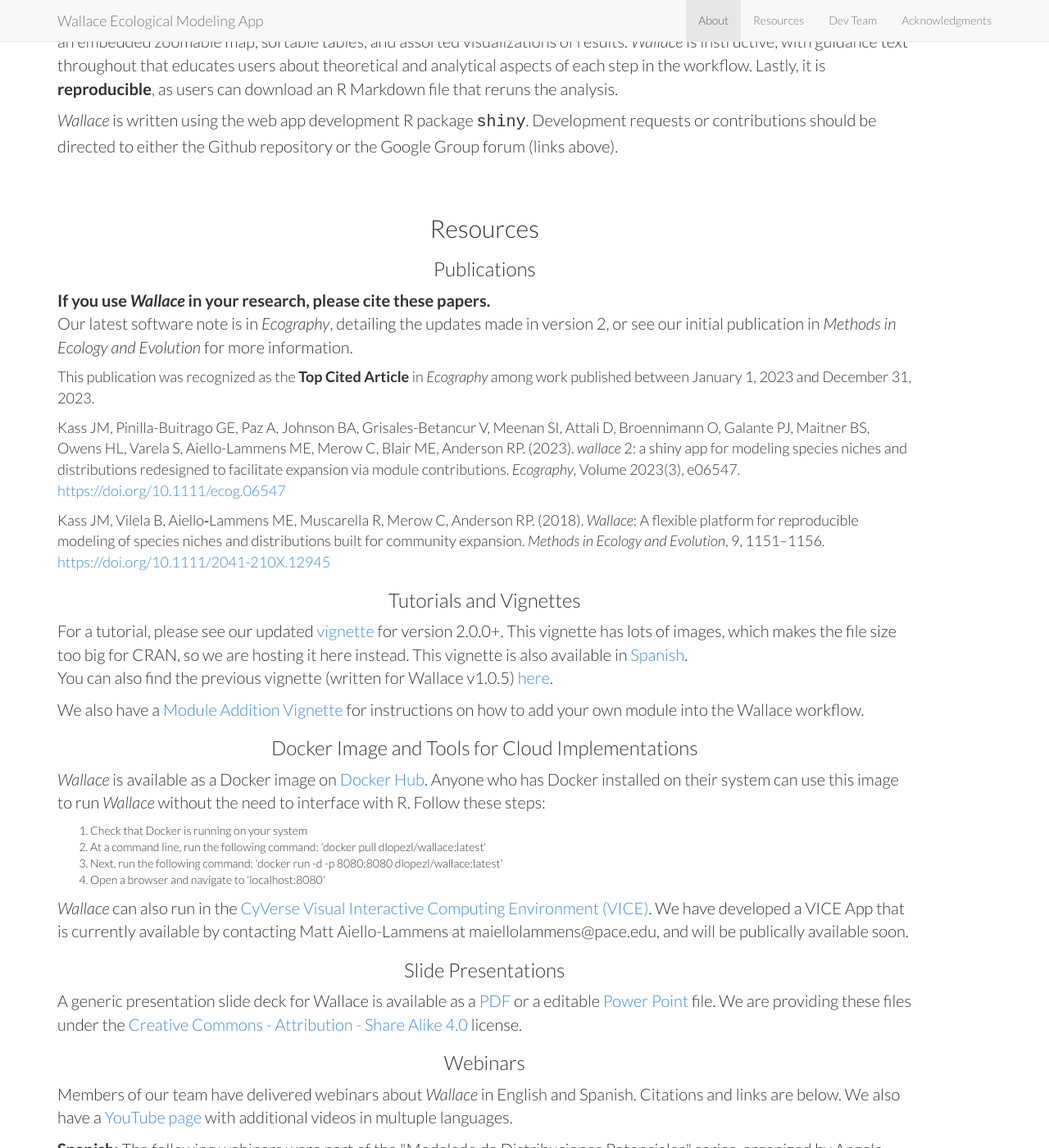
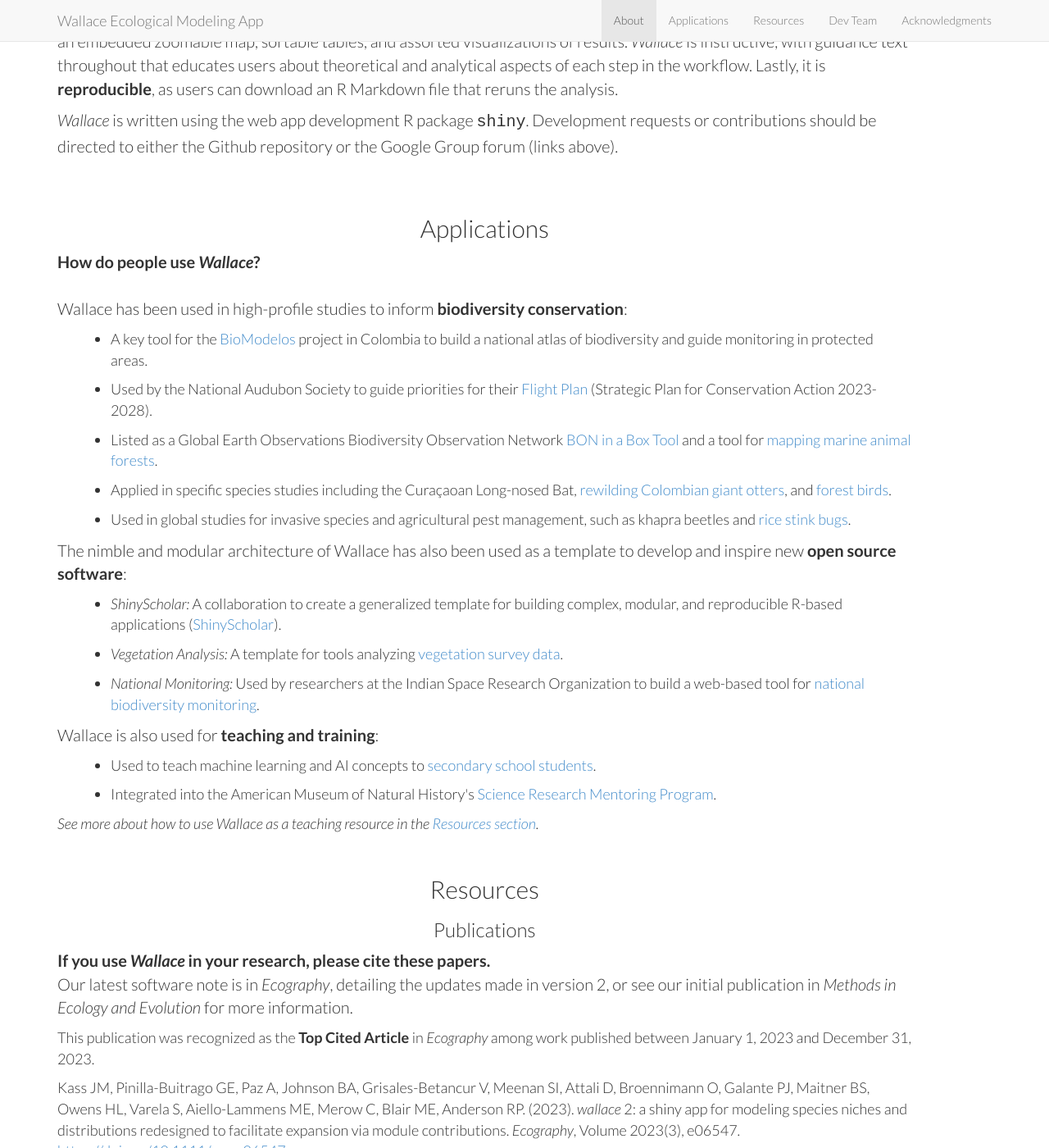
Before and after one commit to wallaceEcoMod/wallaceecomod.github.io, a Jekyll site: the page built from index.html, in a window 1280 px wide and 1400 px high, scrolled down 1123 px. Shown: the whole window at 82% size. Built offline with Jekyll 4.4.1, drawn with Linux system fonts in a browser that asks for light colours.

Commit message:
Add applications section

```diff
--- /dev/null
+++ b/_includes/applications.html
@@ -0,0 +1,66 @@
+<section id="applications" class="container content-section text-center">
+  <div class="row">
+    <div class="col-lg-11 col-lg-offset-0">
+      <br/>
+      <h2>Applications</h2>
+
+      <p style="font-size:20px" align="left">
+        <b>How do people use <i>Wallace</i>?</b>
+        <br/>
+        <br/>
+        Wallace has been used in high-profile studies to inform <b>biodiversity conservation</b>:
+      </p>
+
+      <ul style="font-size:18px; text-align:left; list-style-type: disc; margin-left: 25px;">
+        <li style="margin-bottom: 10px;">
+          A key tool for the <a href="https://biomodelos.humboldt.org.co/en" target="_blank">BioModelos</a> project in Colombia to build a national atlas of biodiversity and guide monitoring in protected areas.
+        </li>
+        <li style="margin-bottom: 10px;">
+          Used by the National Audubon Society to guide priorities for their <a href="https://www.audubon.org/about/welcome-flight-plan" target="_blank">Flight Plan</a> (Strategic Plan for Conservation Action 2023-2028).
+        </li>
+        <li style="margin-bottom: 10px;">
+          Listed as a Global Earth Observations Biodiversity Observation Network <a href="https://boninabox.geobon.org/tool-detail?id=231" target="_blank">BON in a Box Tool</a> and a tool for <a href="https://open-research-europe.ec.europa.eu/articles/5-272" target="_blank">mapping marine animal forests</a>.
+        </li>
+        <li style="margin-bottom: 10px;">
+          Applied in specific species studies including the Curaçaoan Long-nosed Bat, <a href="https://lajamjournal.org/index.php/lajam/article/view/1667" target="_blank">rewilding Colombian giant otters</a>, and <a href="https://doi.org/10.1371/journal.pone.0321817" target="_blank">forest birds</a>.
+        </li>
+        <li style="margin-bottom: 10px;">
+          Used in global studies for invasive species and agricultural pest management, such as khapra beetles and <a href="https://doi.org/10.1007/s10340-025-01906-1" target="_blank">rice stink bugs</a>.
+        </li>
+      </ul>
+
+      <p style="font-size:20px" align="left">
+        The nimble and modular architecture of Wallace has also been used as a template to develop and inspire new <b>open source software</b>:
+      </p>
+
+      <ul style="font-size:18px; text-align:left; list-style-type: disc; margin-left: 25px;">
+        <li style="margin-bottom: 10px;">
+          <i>ShinyScholar:</i> A collaboration to create a generalized template for building complex, modular, and reproducible R-based applications (<a href="https://simon-smart88.github.io/shinyscholar/" target="_blank">ShinyScholar</a>).
+        </li>
+        <li style="margin-bottom: 10px;">
+          <i>Vegetation Analysis:</i> A template for tools analyzing <a href="https://joss.theoj.org/papers/10.21105/joss.06682" target="_blank">vegetation survey data</a>.
+        </li>
+        <li style="margin-bottom: 10px;">
+          <i>National Monitoring:</i> Used by researchers at the Indian Space Research Organization to build a web-based tool for <a href="https://onlinelibrary.wiley.com/doi/10.1002/ece3.70364" target="_blank">national biodiversity monitoring</a>.
+        </li>
+      </ul>
+
+      <p style="font-size:20px" align="left">
+        Wallace is also used for <b>teaching and training</b>:
+      </p>
+
+      <ul style="font-size:18px; text-align:left; list-style-type: disc; margin-left: 25px;">
+        <li style="margin-bottom: 10px;">
+          Used to teach machine learning and AI concepts to <a href="https://doi.org/10.1186/s40594-025-00543-5" target="_blank">secondary school students</a>.
+        </li>
+        <li style="margin-bottom: 10px;">
+          Integrated into the American Museum of Natural History's <a href="https://doi.org/10.1080/00368555.2025.2582038" target="_blank">Science Research Mentoring Program</a>.
+        </li>
+      </ul>
+
+      <p style="font-size:18px" align="left">
+        <i>See more about how to use Wallace as a teaching resource in the <a href="#resources">Resources section</a>.</i>
+      </p>
+    </div>
+  </div>
+</section>
--- a/_includes/header.html
+++ b/_includes/header.html
@@ -16,6 +16,9 @@
             <ul class="nav navbar-nav navbar-right">
               <li>
                   <a class="page-scroll" href="#about">About</a>
+              </li>
+              <li>
+                  <a class="page-scroll" href="#applications">Applications</a>
               </li>
               <li>
                   <a class="page-scroll" href="#resources">Resources</a>
--- a/_layouts/default.html
+++ b/_layouts/default.html
@@ -5,6 +5,7 @@
 	<body>
 		{% include header.html %}
 		{% include about.html %}
+		{% include applications.html %}
 		{% include resources.html %}
 		{% include page_content.html %}
 		{% include devteam.html %}
```
